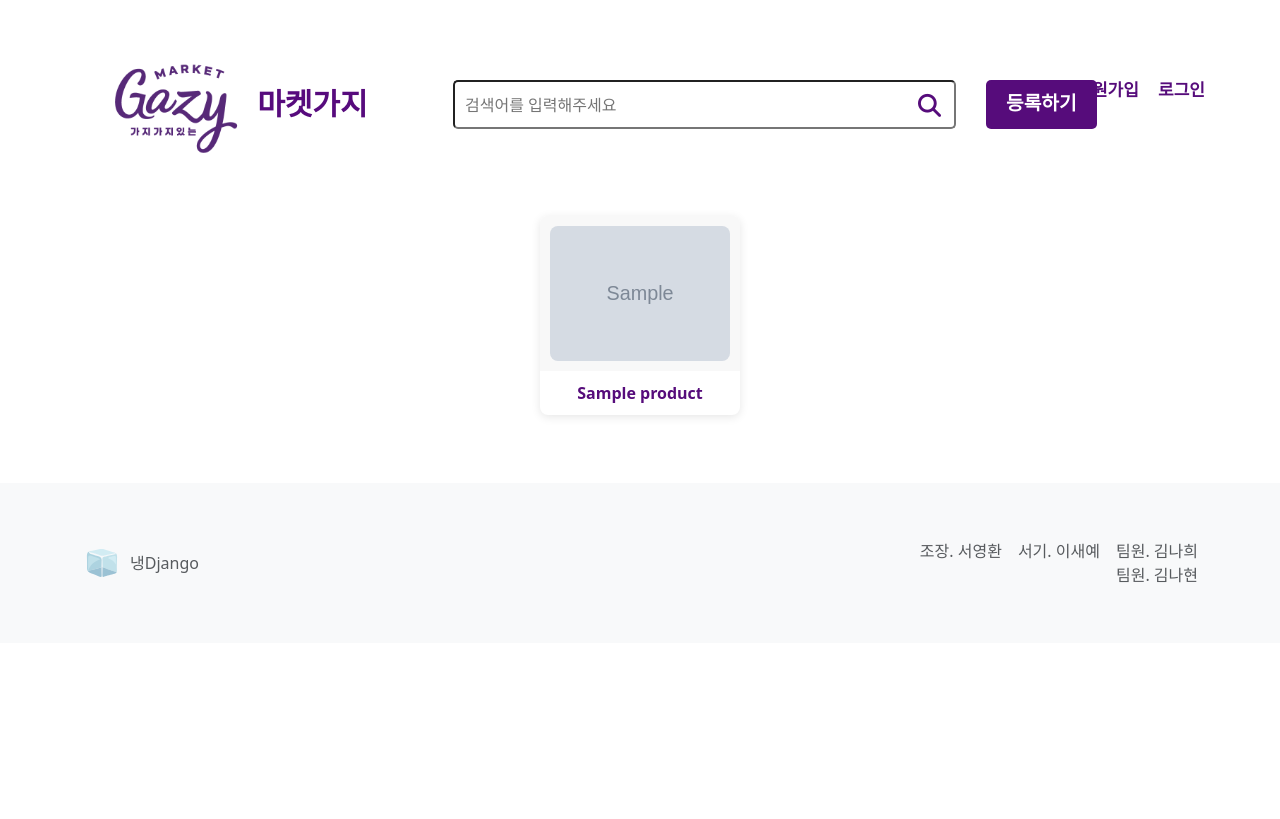
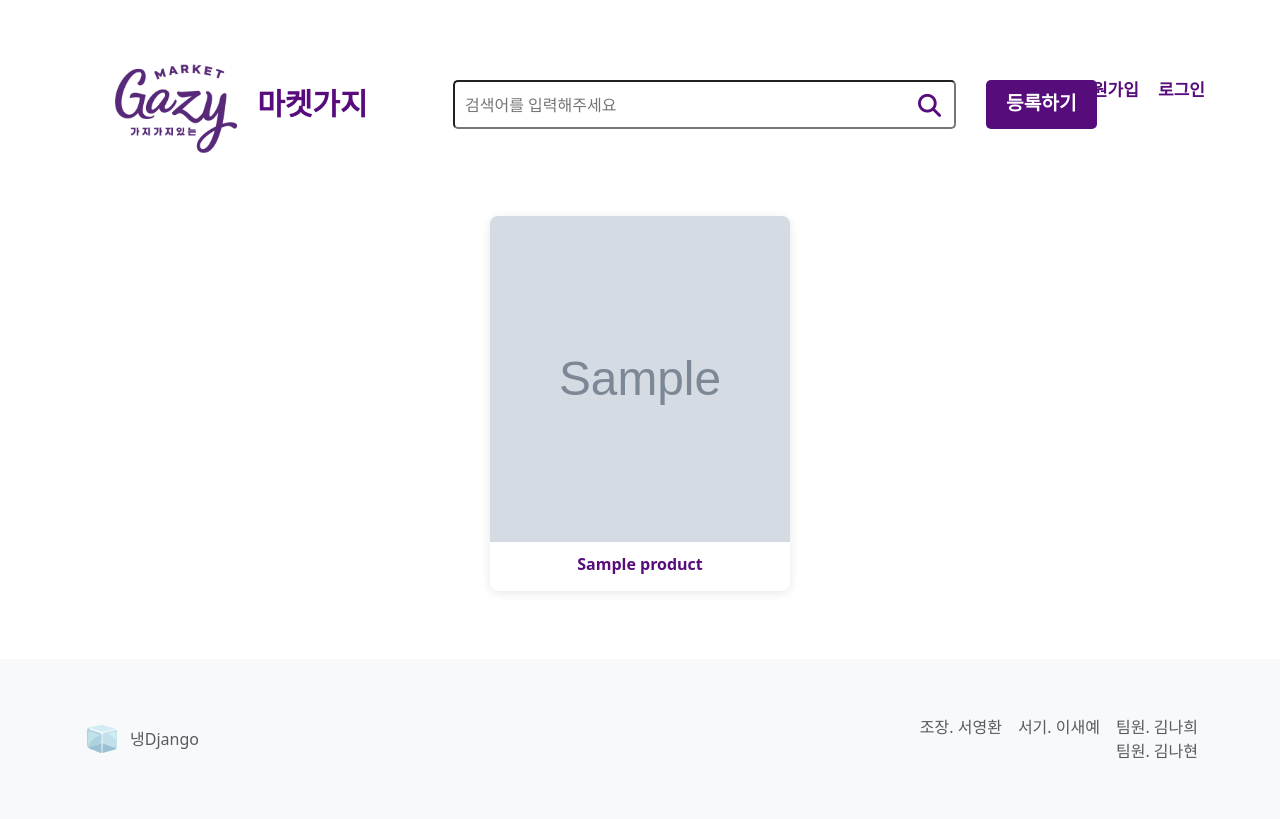
Before and after one commit to SHY-89/spartamarket_8, a Django app: page / in a window 1280 px wide. Shown: the part 45-864 px from the top of the page. Before the commit the page ends 628 px from the top, so only its background shows below. Run offline with Django 4.2, Linux system fonts and the light colour scheme; tables that the repository leaves empty hold one stand-in row (values such as "Sample post"); grey boxes marked "Sample" are stand-in pictures; some libraries are stand-ins or nearby versions.

Commit message:
style index updated

```diff
--- a/products/templates/products/index.html
+++ b/products/templates/products/index.html
@@ -5,10 +5,8 @@
     {% for product in index %}
     <div class="product-item">
         {% if product.photo %}
-        <div class="product-image">
-            <a href="{% url 'products:read' product.pk %}">
-                <img src="{{ product.photo.url }}" alt="{{ product.title }}" class="product-thumbnail">
-            </a>
+        <div class="product-image" style="background-image: url({{ product.photo.url }});" onclick="location='{% url 'products:read' product.pk %}'">
+
         </div>
         {% endif %}
         <div class="product-title">
--- a/static/css/style.css
+++ b/static/css/style.css
@@ -203,27 +203,30 @@
 .product-list {
     display: flex;
     flex-wrap: wrap;
-    gap: 20px;
+    gap: 40px;
     justify-content: center;
 }
 .product-item {
-    width: 200px; /* 이미지 크기에 맞춰 조정 */
+    width: 300px;
+    height: 375px;
     background-color: #fff;
     box-shadow: 0 2px 10px rgba(0, 0, 0, 0.1);
     border-radius: 8px;
     overflow: hidden;
     text-align: center;
     margin-bottom: 20px;
+    cursor: pointer;
 }
 .product-image {
     width: 100%;
-    height: auto; /* 높이를 auto로 설정하여 이미지 비율 유지 */
     padding: 10px;
-    background-color: #f8f8f8; /* 이미지가 없는 부분을 채우는 배경색 */
+    background-size: cover;
+    background-size: 300px 326px;
+    height: 87%;
 }
 .product-image img {
     max-width: 100%;
-    max-height: 150px; /* 이미지 높이 제한 */
+    max-height: 250px; /* 이미지 높이 제한 */
     width: auto;
     height: auto;
     object-fit: contain; /* 이미지가 잘리지 않도록 설정 */
--- a/templates/base.html
+++ b/templates/base.html
@@ -12,7 +12,7 @@
     <script src="https://cdn.jsdelivr.net/npm/bootstrap@5.3.3/dist/js/bootstrap.bundle.min.js" integrity="sha384-YvpcrYf0tY3lHB60NNkmXc5s9fDVZLESaAA55NDzOxhy9GkcIdslK1eN7N6jIeHz" crossorigin="anonymous"></script>
     <script src="https://cdn.jsdelivr.net/npm/sweetalert2@11.12.4/dist/sweetalert2.all.min.js"></script>
     <script src="https://kit.fontawesome.com/8f954b3564.js" crossorigin="anonymous"></script>
-    <link rel="stylesheet" href="{% static 'css/style.css' %}?v=1.88">
+    <link rel="stylesheet" href="{% static 'css/style.css' %}?v=1.892">
 </head>
 
 <body>
@@ -84,21 +84,21 @@
         </div>
         <ul class="nav col-md-4 justify-content-end list-unstyled d-flex">
             <li class="ms-3">
-                <a class="text-body-secondary" href="https://tjduwkrn.tistory.com/" style="text-decoration: none;">
+                <a class="text-body-secondary" href="https://tjduwkrn.tistory.com/" style="text-decoration: none;" target="_blank">
                     조장. 서영환
                 </a>
             </li>
             <li class="ms-3">
-                <a class="text-body-secondary" href="https://monsterroute.tistory.com/" style="text-decoration: none;">
+                <a class="text-body-secondary" href="https://monsterroute.tistory.com/" style="text-decoration: none;" target="_blank">
                     서기. 이새예
                 </a>
             </li><li class="ms-3">
-                <a class="text-body-secondary" href="https://velog.io/@sptcnl/posts" style="text-decoration: none;">
+                <a class="text-body-secondary" href="https://velog.io/@sptcnl/posts" style="text-decoration: none;" target="_blank">
                     팀원. 김나희
                 </a>
             </li>
             <li class="ms-3">
-                <a class="text-body-secondary" href="https://velog.io/@nahyun_log/posts" style="text-decoration: none;">
+                <a class="text-body-secondary" href="https://velog.io/@nahyun_log/posts" style="text-decoration: none;" target="_blank">
                     팀원. 김나현
                 </a>
             </li>
```
Also changed, not shown: media/images/c1cd6ff4c8b04ccab34bf4f5bdbd0403_XpIXg5x_39ig4RC.jpg (added), media/images/ce32aef7222cc87be46d3b5547de80e6_IPgeB6F.jpg (added), media/images/image.png (added).
